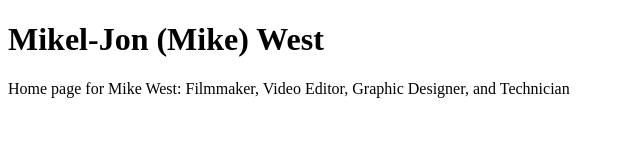
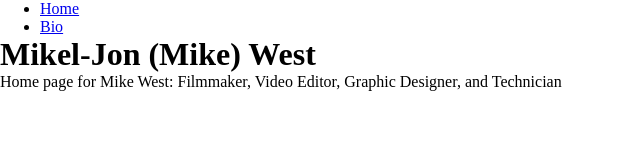
Before and after one commit to dwmyke/astro-portfolio, an Astro site: page / in a window 1280 px wide. Shown: the whole page, without its empty margins (0-640 px from the left). Built offline with nearby package versions, Linux system fonts and the light colour scheme; Astro itself is replaced by a stand-in of ours.

Commit message:
Added Header and global css, updasted packages

```diff
--- a/package.json
+++ b/package.json
@@ -10,8 +10,8 @@
     "astro": "astro"
   },
   "dependencies": {
-    "@astrojs/check": "^0.3.1",
-    "astro": "^4.0.2",
-    "typescript": "^5.3.2"
+    "@astrojs/check": "^0.3.3",
+    "astro": "^4.0.6",
+    "typescript": "^5.3.3"
   }
 }
--- /dev/null
+++ b/src/components/Header.astro
@@ -0,0 +1,11 @@
+---
+
+---
+
+<header>
+    <nav>
+        <ul>
+            <li><a href="/">Home</a></li>
+            <li><a href="/about/">Bio</a></li>
+        </ul>
+</header>
--- a/src/layouts/BaseLayout.astro
+++ b/src/layouts/BaseLayout.astro
@@ -1,5 +1,8 @@
 ---
+import Header from '../components/Header.astro';
 import Seo from '../components/Seo.astro';
+import '../styles/global.css'
+
 export interface Props {
     title?: string;
     description?: string;
@@ -15,7 +18,8 @@ const { title, description, image } = Astro.props;
 </head>
 	<body>
         <main>
-		<h1>{title}</h1>
+		<Header></Header>
+        <h1>{title}</h1>
         <p>{description}</p>
         <slot />
     </main>
--- /dev/null
+++ b/src/styles/global.css
@@ -0,0 +1,9 @@
+*,
+*::before,
+*::after {
+  box-sizing: border-box;
+}
+
+* {
+  margin: 0;
+}
```
Also changed, not shown: src/images/icon.png (added), 1 other file.
